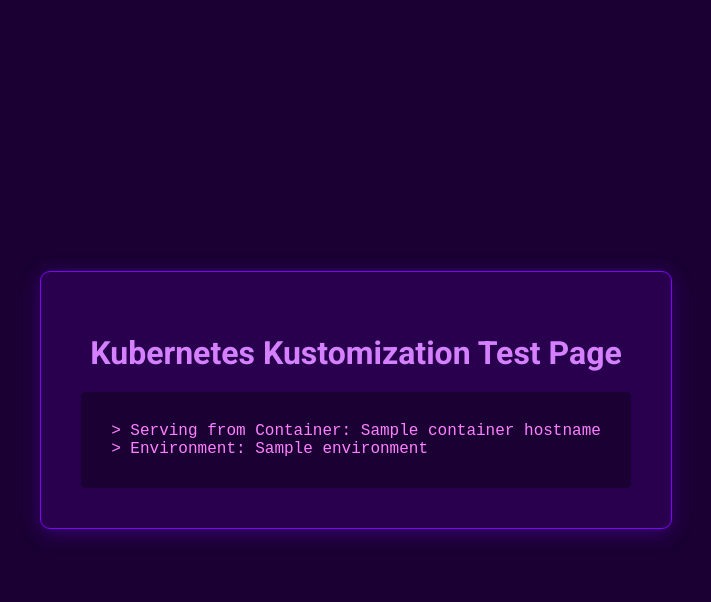
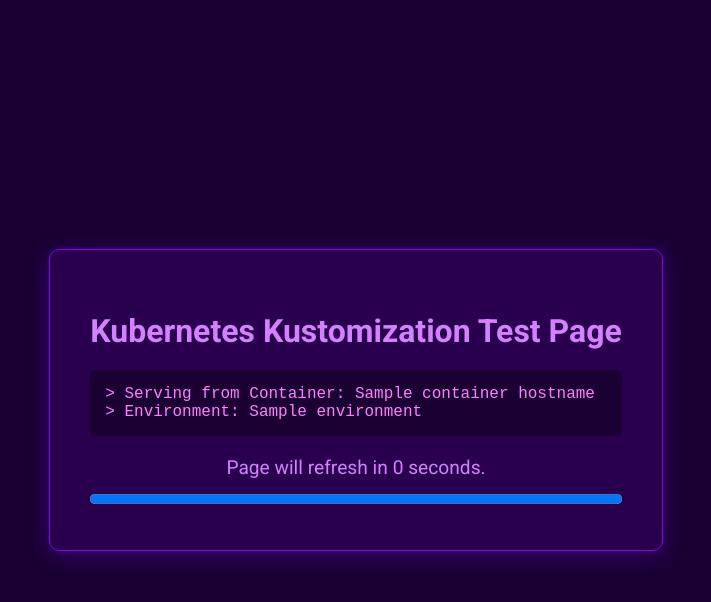
Before and after one commit to GiuffreLab/flask-app-demo, a Flask app: template templates/index-3.html in a window 1280 px wide. Shown: the top 602 px of the page, without its empty margins (284-995 px from the left). Run offline with Flask 3, Linux system fonts and the light colour scheme; the template is opened without the code that fills it: most values are stand-ins (such as "Sample title", 1, 10 or a date in 2020).

Commit message:
Update index-3.html

```diff
--- a/templates/index-3.html
+++ b/templates/index-3.html
@@ -1,10 +1,13 @@
 <!doctype html>
 <html lang="en">
   <head>
+    <!-- Existing meta tags -->
     <meta charset="utf-8">
     <meta name="viewport" content="width=device-width, initial-scale=1, shrink-to-fit=no">
     <title>Kubernetes Kustomization Test Page</title>
+    <!-- Existing styles and fonts -->
     <link href="https://fonts.googleapis.com/css2?family=Roboto:wght@400;700&display=swap" rel="stylesheet">
+    <!-- Updated CSS styles -->
     <style>
       body {
         font-family: 'Roboto', sans-serif;
@@ -37,16 +40,44 @@
         text-align: left;
         font-size: 1em;
       }
+      /* Added styles for countdown and progress bar */
+      .countdown {
+        margin-top: 20px;
+        font-size: 1.2em;
+        color: #d580ff;
+      }
+      progress {
+        width: 100%;
+        height: 20px;
+        margin-top: 10px;
+      }
     </style>
   </head>
   <body>
     <div class="container">
       <h1>Kubernetes Kustomization Test Page</h1>
       <div class="terminal">
-        <div class="terminal">
-          > Serving from Container: {{ container_hostname }}<br>
-          > Environment: {{ environment }}<br>
-        </div>
+        > Serving from Container: {{ container_hostname }}<br>
+        > Environment: {{ environment }}<br>
+      </div>
+      <!-- Added countdown timer and progress bar -->
+      <div class="countdown">
+        Page will refresh in <span id="countdown">3</span> seconds.
+        <progress id="progressBar" value="0" max="3"></progress>
+      </div>
     </div>
+    <!-- Auto-refresh script with countdown and progress bar -->
+    <script>
+      var timeleft = 3;
+      var downloadTimer = setInterval(function(){
+        document.getElementById("countdown").textContent = timeleft;
+        document.getElementById("progressBar").value = 3 - timeleft;
+        if(timeleft <= 0){
+          clearInterval(downloadTimer);
+          window.location.reload(true);
+        }
+        timeleft -= 1;
+      }, 1000);
+    </script>
   </body>
 </html>
```
